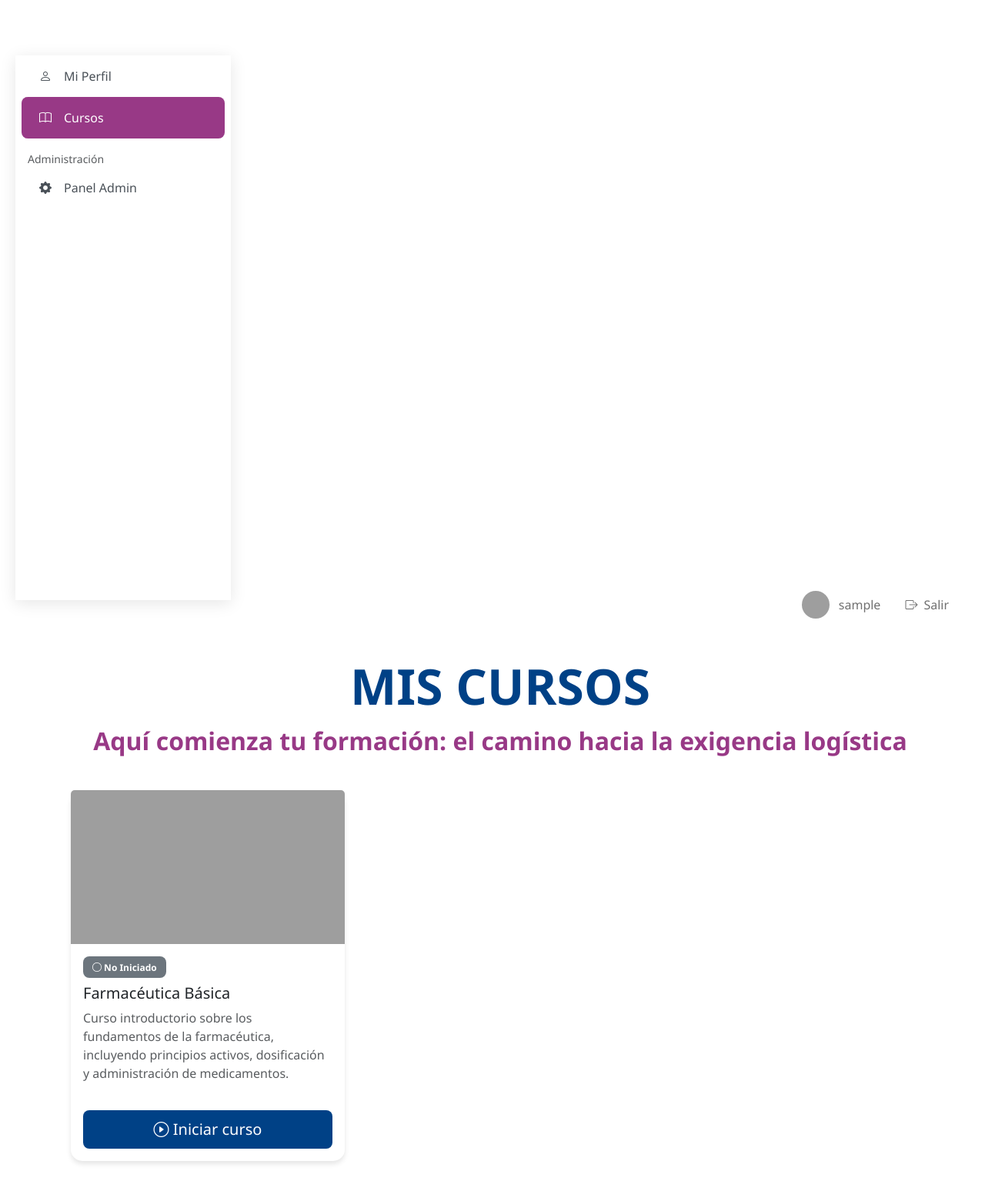
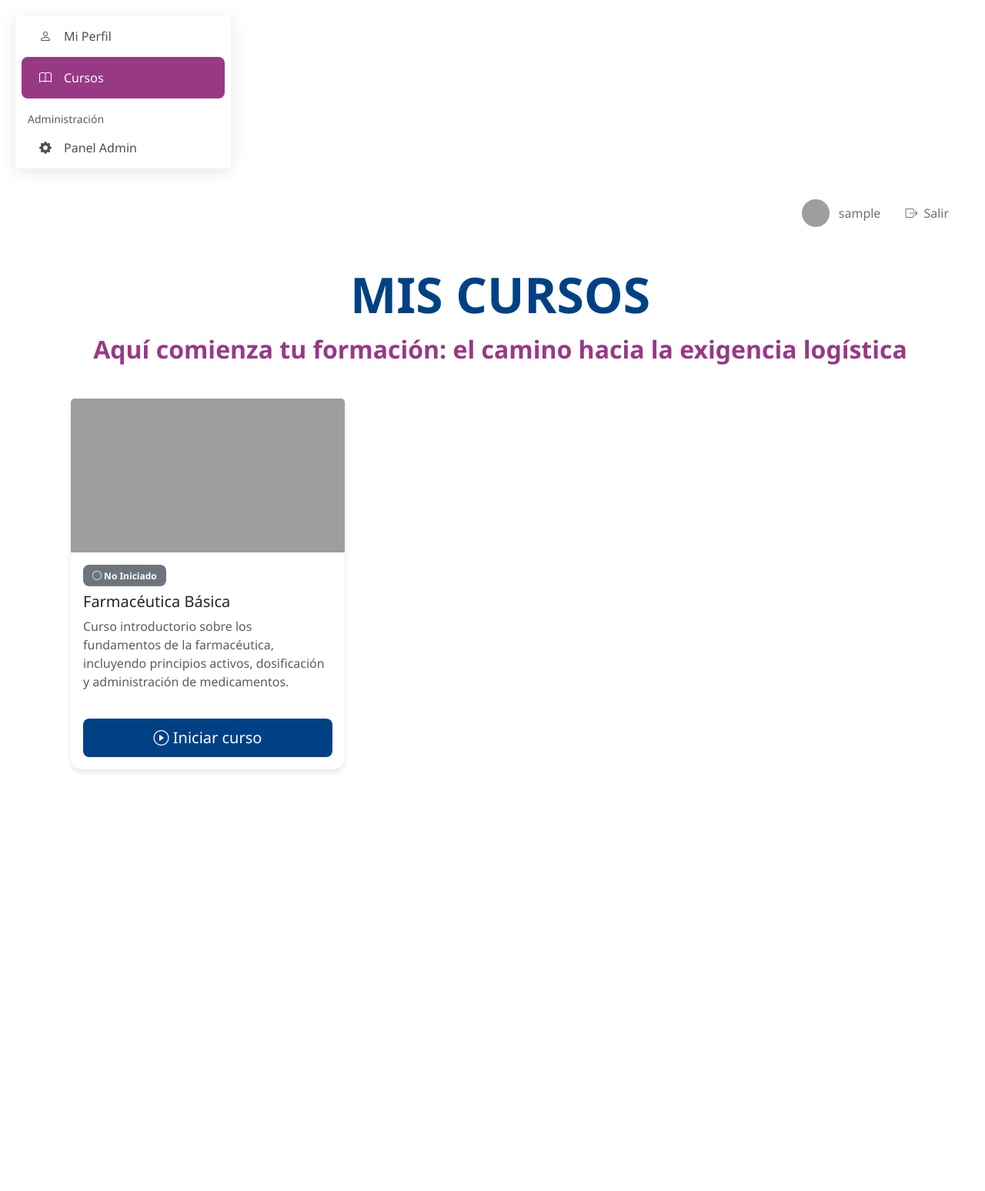
Before and after one commit to armandpiano/cursosFarmadec, a PHP site: page /cursosFarmadec/index.php?url=courses in a window 1280 px wide. Shown: the whole page at 77% size. After the commit the page ends 1004 px from the top, so only its background shows below. Run offline with PHP 8.4, Linux system fonts and the light colour scheme; the visitor is signed in with stand-in values (Sample User, id 1); data comes from the database, SQL or seed files in the repository; data that the repository does not hold is empty; some libraries are stand-ins or nearby versions; grey boxes are pictures that could not be loaded.

Commit message:
Adjust sidebar positioning

```diff
--- a/src/Http/Views/layout.php
+++ b/src/Http/Views/layout.php
@@ -37,11 +37,11 @@
             box-shadow: 0 4px 20px rgba(0,0,0,0.1);
             border-radius: 0px;
             margin: 20px;
-            position: sticky;
-            top: 72px;
-            left: 20px;
-            height: calc(100vh - 92px);
-            overflow-y: auto;
+            position: relative;
+            top: 0;
+            left: 0;
+            height: auto;
+            overflow-y: visible;
             z-index: 1000;
             padding: 0;
         }
```
